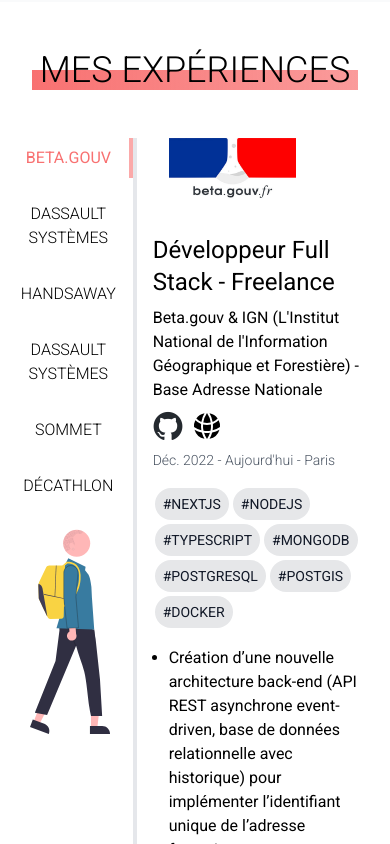
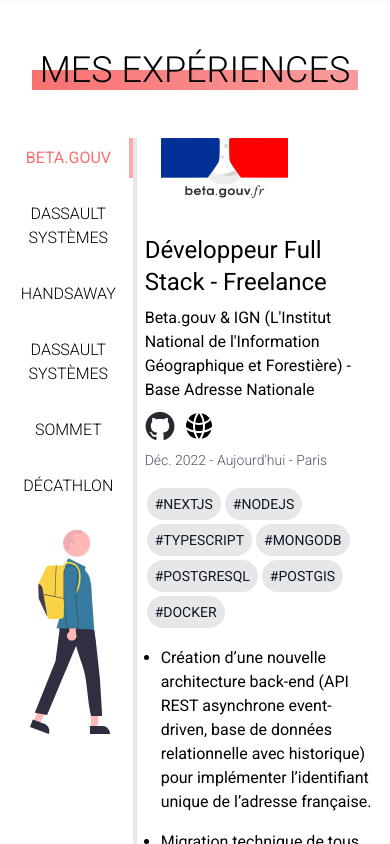
Before and after one commit to antoineludeau/portfolio, a Next.js app: page / in a window 390 px wide. Shown: the part 3440-4284 px from the top of the page. Built offline with nearby package versions, Linux system fonts and the light colour scheme.

Commit message:
Modified padding for small size screen on experiences section

```diff
--- a/components/organisms/ExperiencesSection.tsx
+++ b/components/organisms/ExperiencesSection.tsx
@@ -176,7 +176,7 @@ const ExperienceSection = ({
             />
           </div>
         </div>
-        <div className="border-l-4 px-4 col-span-2">
+        <div className="border-l-4 px-2 sm:px-4 col-span-2">
           <Experience experience={tabsData[activeTabIndex]} />
         </div>
       </div>
```
